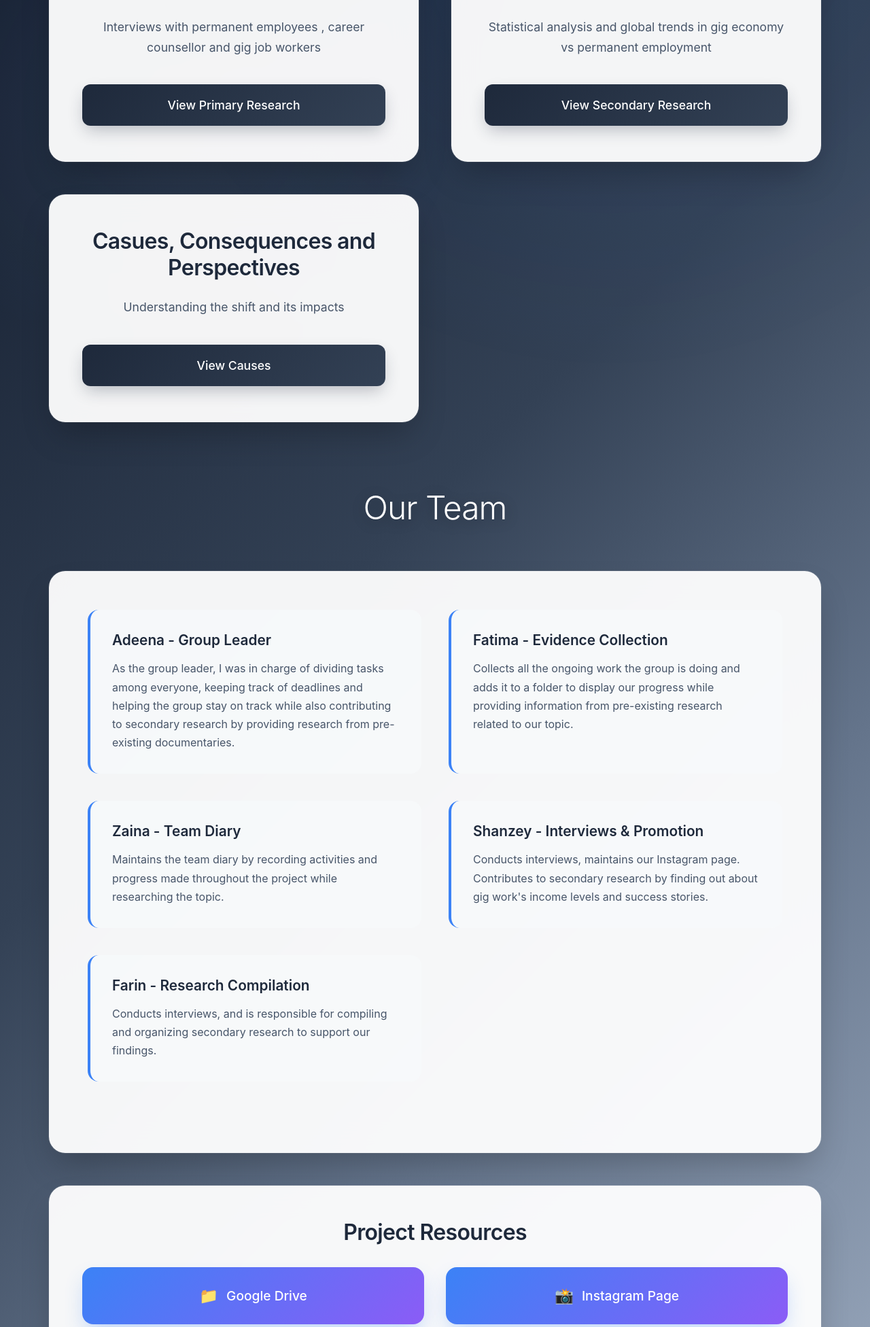
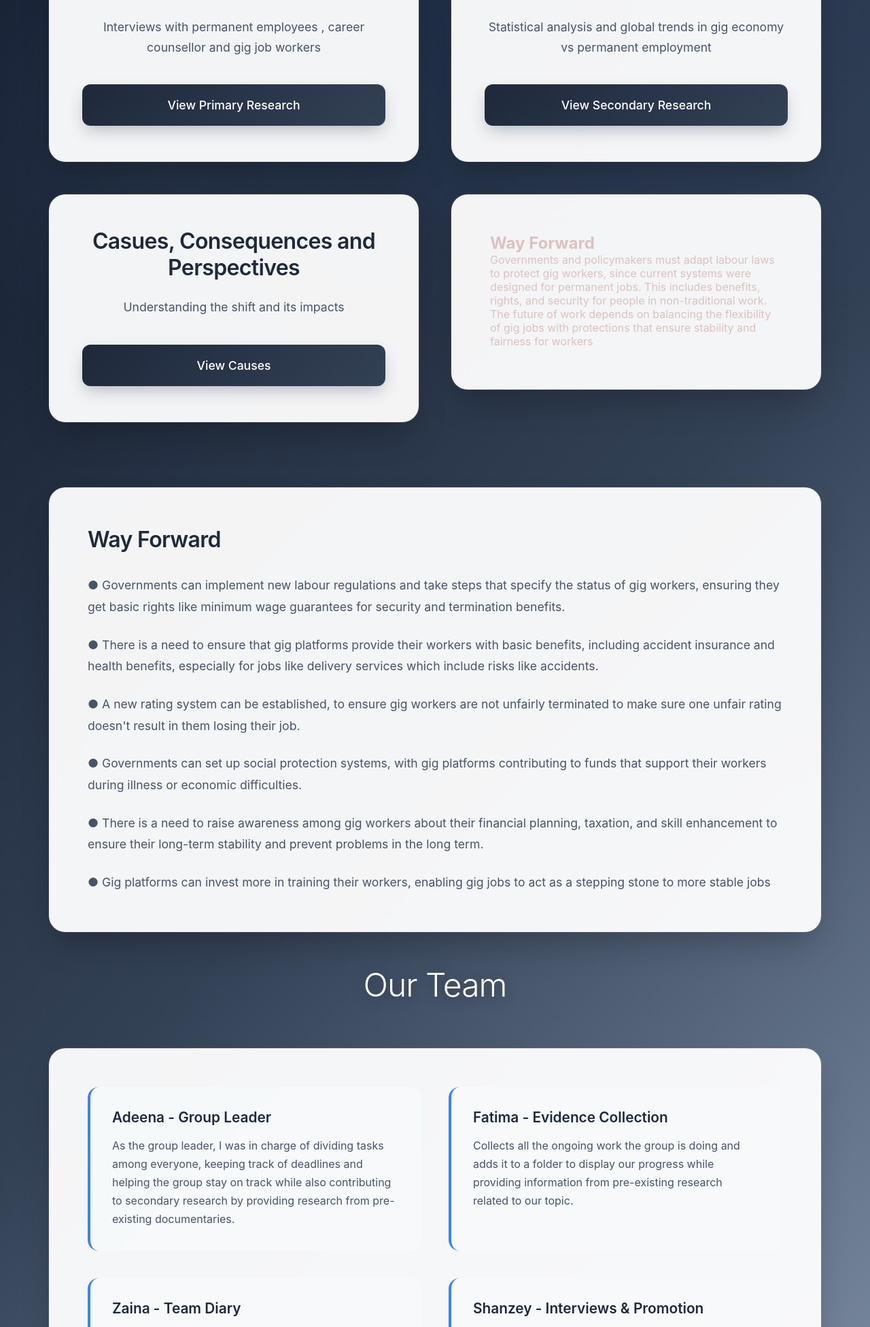
Before and after one commit to izza0459/adeena_website, a Django app: page / in a window 1280 px wide. Shown: the part 569-2521 px from the top of the page at 68% size. Run offline with Django 5.2, Linux system fonts and the light colour scheme.

Commit message:
Update home.html

```diff
--- a/myapp/templates/myapp/home.html
+++ b/myapp/templates/myapp/home.html
@@ -404,6 +404,24 @@
                     <p>Understanding the shift and its impacts </p>
                     <a href="{% url 'causes' %}" class="research-button">View Causes</a>
                 </div>
+                <div class="content-card">
+                    <h2 class="section-title">Way Forward</h2>
+                    <div class="section-content">
+                     <p>Governments and policymakers must adapt labour laws to protect gig workers, since current systems were designed for permanent jobs. This includes benefits, rights, and security for people in non-traditional work. The future of work depends on balancing the flexibility of gig jobs with protections that ensure stability and fairness for workers</p>
+            </div>
+        </div>
+            </div>
+        </div>
+
+        <div class="content-card">
+            <h2 style="font-size: 2rem; font-weight: 600; color: #1e293b; margin-bottom: 2rem; letter-spacing: -0.02em;">Way Forward</h2>
+            <div style="color: #475569; line-height: 1.8; font-size: 1.1rem;">
+                <p style="margin-bottom: 1.5rem;"><strong>●</strong> Governments can implement new labour regulations and take steps that specify the status of gig workers, ensuring they get basic rights like minimum wage guarantees for security and termination benefits.</p>
+                <p style="margin-bottom: 1.5rem;"><strong>●</strong> There is a need to ensure that gig platforms provide their workers with basic benefits, including accident insurance and health benefits, especially for jobs like delivery services which include risks like accidents.</p>
+                <p style="margin-bottom: 1.5rem;"><strong>●</strong> A new rating system can be established, to ensure gig workers are not unfairly terminated to make sure one unfair rating doesn't result in them losing their job.</p>
+                <p style="margin-bottom: 1.5rem;"><strong>●</strong> Governments can set up social protection systems, with gig platforms contributing to funds that support their workers during illness or economic difficulties.</p>
+                <p style="margin-bottom: 1.5rem;"><strong>●</strong> There is a need to raise awareness among gig workers about their financial planning, taxation, and skill enhancement to ensure their long-term stability and prevent problems in the long term.</p>
+                <p><strong>●</strong> Gig platforms can invest more in training their workers, enabling gig jobs to act as a stepping stone to more stable jobs</p>
             </div>
         </div>
 
```
